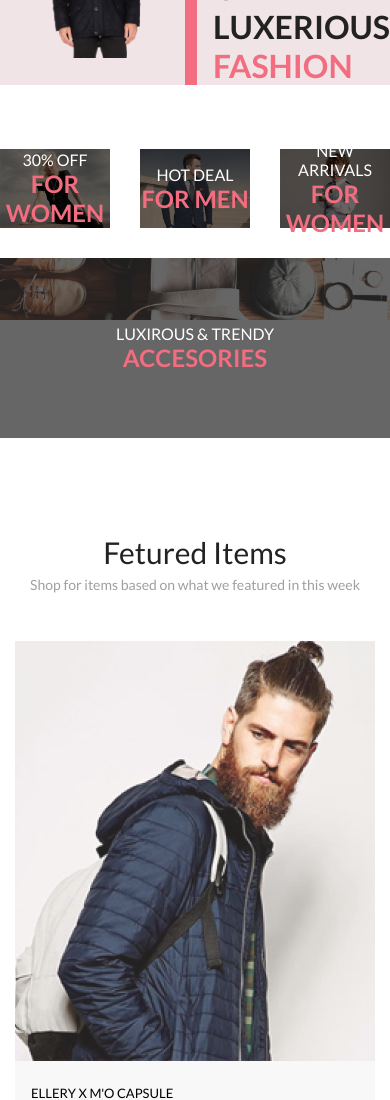
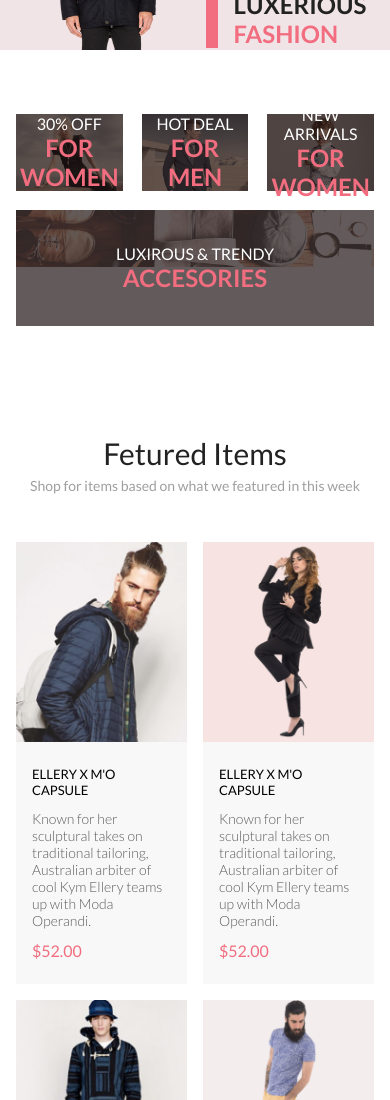
Before and after one commit to AKuchevskaya/web_dz, a plain HTML site: page dz_07/index.html in a window 390 px wide. Shown: the part 220-1320 px from the top of the page. Drawn offline with Linux system fonts and the light colour scheme.

Commit message:
Добавила планшетную версию

```diff
--- a/dz_07/index.html
+++ b/dz_07/index.html
@@ -12,7 +12,7 @@
 	</head>
 
 	<body>
-		<!-- <div class="top"> -->
+		<div class="top">
 		<header class="header container">
 			<div class="header__left">
 				<a href="#"><img src="img/logo.svg" alt="logo" /></a>
@@ -32,7 +32,7 @@
 				<div class="promo__info">
 					<h1 class="promo__title">THE BRAND</h1>
 					<h2 class="promo__text">OF LUXERIOUS</h2>
-					<span>FASHION</span>
+					<span class="span">FASHION</span>
 				</div>
 			</div>
 		</section>
@@ -139,7 +139,6 @@
 			</div>
 			<button class="product__btn">Browse All Product</button>
 		</section>
-
-		<!-- </div> -->
+		</div>
 	</body>
 </html>
--- a/dz_07/style.css
+++ b/dz_07/style.css
@@ -6,7 +6,6 @@
 body {
 	font-family: "Lato", sans-serif;
 	scroll-behavior: smooth;
-	max-width: 1600px;
 	margin: 0 auto;
 }
 
@@ -19,14 +18,16 @@ a {
 	text-decoration: none;
 }
 
-/* .top {
+.top {
 	max-width: 1600px;
 	margin: 0 auto;
-} */
+}
 
 .container {
 	padding-left: calc(50% - 570px);
 	padding-right: calc(50% - 570px);
+	/* padding-left: 230px;
+	padding-right: 230px; */
 }
 
 .header {
@@ -54,6 +55,7 @@ a {
 	gap: 33px;
 }
 .promo {
+	/* max-width: 1600px; */
 	background-color: #f1e4e6;
 	display: flex;
 	justify-content: space-around;
@@ -74,10 +76,10 @@ a {
 	color: #222;
 	display: contents;
 }
-.promo span {
+.span {
+	color: #f16d7f;
 	font-size: 32px;
 	font-weight: 700;
-	color: #f16d7f;
 }
 
 .sale {
@@ -98,7 +100,7 @@ a {
 	right: 0;
 	bottom: 0;
 	left: 0;
-	background: rgba(0, 0, 0, 0.6);
+	background: rgba(33, 22, 22, 0.7);
 	width: 100%;
 	height: 100%;
 }
@@ -123,7 +125,6 @@ a {
 	font-style: normal;
 	font-weight: 400;
 	font-size: 16px;
-	line-height: 19px;
 	text-align: center;
 	color: #ffffff;
 }
@@ -132,19 +133,17 @@ a {
 	font-style: normal;
 	font-weight: 700;
 	font-size: 24px;
-	line-height: 29px;
 	text-align: center;
 	color: #f16d7f;
 }
 
 .product-box {
-	padding-bottom: 96px;
+	padding-bottom: 60px;
 }
 .product-box__heading {
 	font-style: normal;
 	font-weight: 400;
 	font-size: 30px;
-	line-height: 36px;
 	text-align: center;
 	color: #222222;
 }
@@ -153,16 +152,14 @@ a {
 	font-style: normal;
 	font-weight: 400;
 	font-size: 14px;
-	line-height: 17px;
 	text-align: center;
 	margin-top: 6px;
 	color: #9f9f9f;
 }
 .product-box__content {
 	margin-top: 48px;
-	display: -ms-grid;
 	display: grid;
-	grid-template-columns: repeat(auto-fit, 360px);
+	grid-template-columns: repeat(3, 1fr);
 	justify-content: center;
 	gap: 30px;
 }
@@ -171,8 +168,6 @@ a {
 }
 .product__content {
 	background: #F8F8F8;
-	display: -webkit-box;
-	display: -ms-flexbox;
 	display: flex;
 	flex-direction: column;
 	justify-content: center;
@@ -185,7 +180,6 @@ a {
 	font-style: normal;
 	font-weight: 400;
 	font-size: 13px;
-	line-height: 16px;
 	color: #000000;
 }
 
@@ -193,7 +187,6 @@ a {
 	font-style: normal;
 	font-weight: 300;
 	font-size: 14px;
-	line-height: 17px;
 	color: #5D5D5D;
 }
 
@@ -201,7 +194,6 @@ a {
 	font-style: normal;
 	font-weight: 400;
 	font-size: 16px;
-	line-height: 19px;
 	color: #F16D7F;
 }
 
@@ -215,4 +207,43 @@ a {
     margin: 48px auto 0;
     padding: 15px 39px;
 }
-/* @media(max-width: ) */
+@media(max-width: 768px) and (max-width:1600px) {
+	.top {
+		max-width: 768px;
+	}
+	.container {
+		padding-left: 16px;
+		padding-right: 16px;
+	}
+	.header {
+		padding-left: 16px;
+		padding-right: 16px;
+	}
+	.promo__title {
+		font-size: 44px;
+	}
+	.promo__text {
+		font-size: 24px;
+	}
+	.span {
+		font-size: 24px;
+	}
+	.sale {
+		gap: 19px;
+		padding-bottom: 109px;
+	}
+	.sale__item_big {
+		min-height: 116px;
+	}
+	.product-box {
+		padding-bottom: 70px;
+	}
+	.product-box__content {
+		grid-template-columns: repeat(2, 1fr);
+		gap: 16px;
+	}
+	.product__content {
+		gap: 12px;
+	}
+
+}
```
